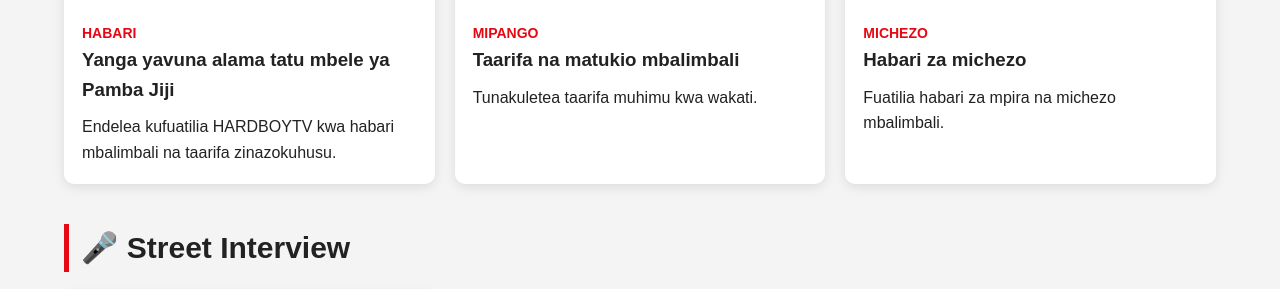
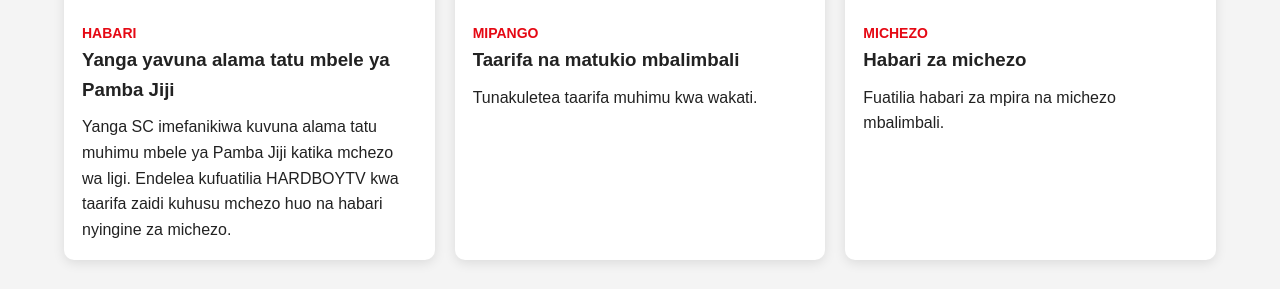
Before and after one commit to hardboytv/hardboy-street-mind.github.com, a plain HTML site: page index.html in a window 1280 px wide. Shown: the part 929-1218 px from the top of the page. Drawn offline with Linux system fonts and the light colour scheme; grey boxes are pictures that could not be loaded.

Commit message:
Revise match summary and follow-up information
Updated match report for Yanga SC against Pamba Jiji.

```diff
--- a/index.html
+++ b/index.html
@@ -360,9 +360,11 @@
         <h3>
   Yanga yavuna alama tatu mbele ya Pamba Jiji
         </h3>
-          <p>
-            Endelea kufuatilia HARDBOYTV kwa habari
-            mbalimbali na taarifa zinazokuhusu.
+            <p>
+  Yanga SC imefanikiwa kuvuna alama tatu muhimu
+  mbele ya Pamba Jiji katika mchezo wa ligi.
+  Endelea kufuatilia HARDBOYTV kwa taarifa zaidi
+  kuhusu mchezo huo na habari nyingine za michezo.
           </p>
 
         </div>
```
